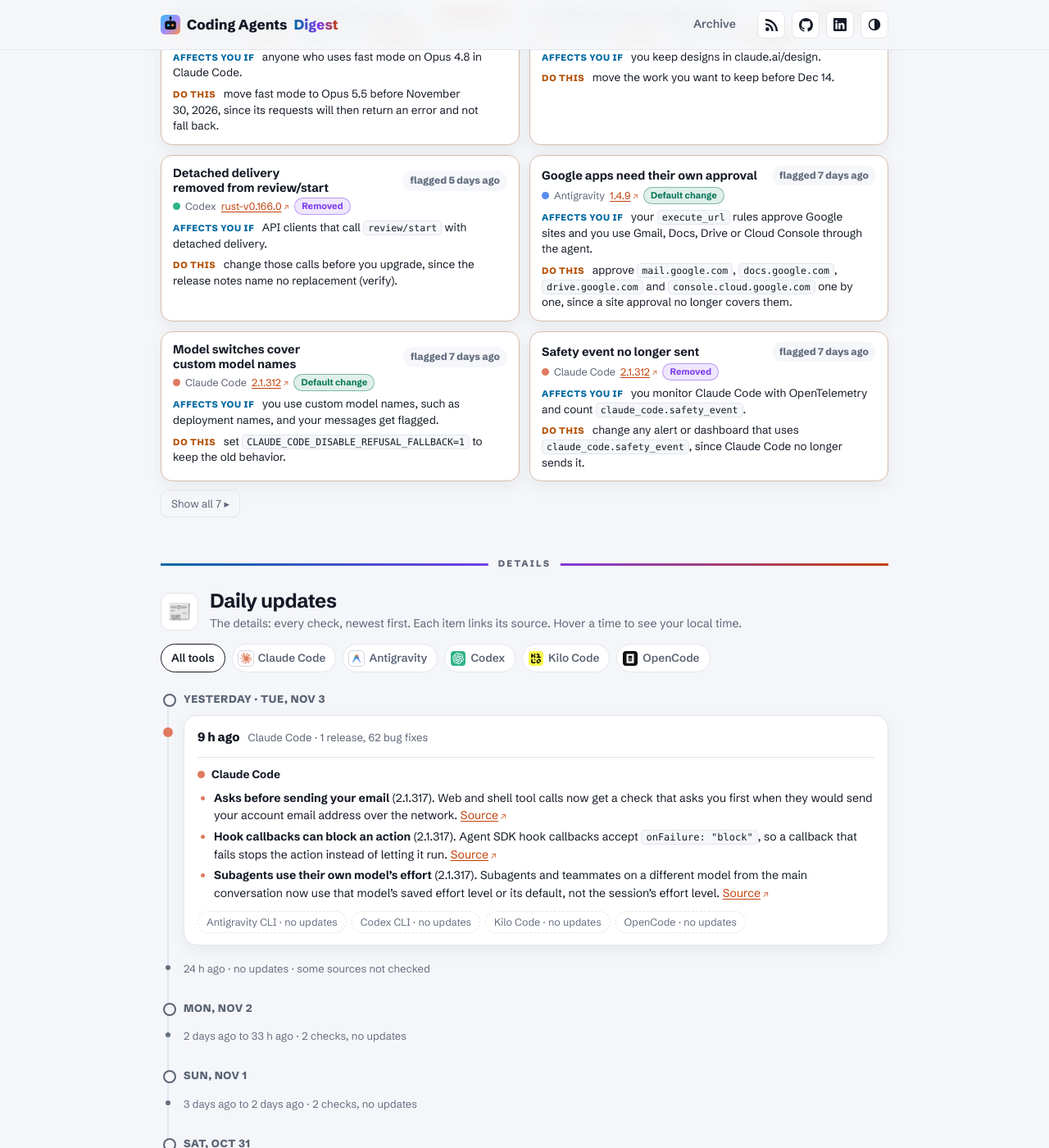
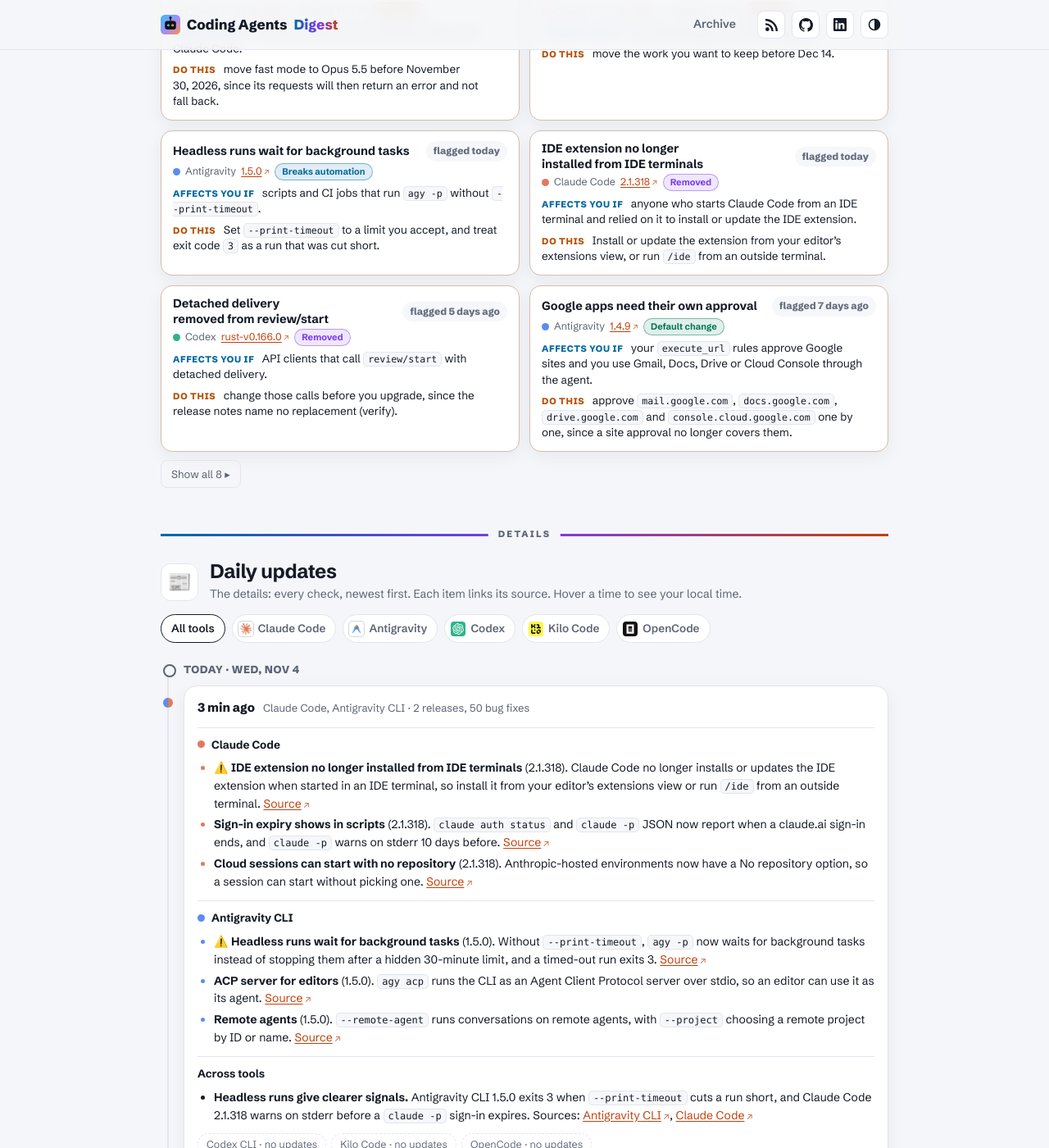
Before and after one commit to IbrahimSobh/coding-agents-digest, a Jekyll site: the page built from docs/index.html, in a window 1280 px wide and 1400 px high, scrolled down 2626 px. Shown: the whole window at 82% size. Built offline with Jekyll 4.4.1, drawn with Linux system fonts in a browser that asks for light colours; some of the changed text lies outside the part shown.

Commit message:
Check 2026-11-04 08:41: Claude Code, Antigravity CLI
Co-Authored-By: Claude Haiku 5.5 <noreply@anthropic.com>
Claude-Session: https://claude.ai/code/session_01FsAJh9vNJepT9w1461Z2wQ

```diff
--- a/docs/_data/actions.json
+++ b/docs/_data/actions.json
@@ -98,5 +98,7 @@
   "category": "removed",
   "dismissed": false
  },
-  {"id": "claude-code-2.1.316-opus-4-8-fast-mode", "tool": "claude-code", "version": "2.1.316", "url": "https://github.com/anthropics/claude-code/releases/tag/v2.1.316", "title": "Fast mode on Opus 4.8 is being removed", "affects": "anyone who uses fast mode on Opus 4.8 in Claude Code.", "do": "move fast mode to Opus 5.5 before November 30, 2026, since its requests will then return an error and not fall back.", "deadline": "2026-11-30", "flagged": "2026-10-31", "category": "deadline", "dismissed": false}
+  {"id": "claude-code-2.1.316-opus-4-8-fast-mode", "tool": "claude-code", "version": "2.1.316", "url": "https://github.com/anthropics/claude-code/releases/tag/v2.1.316", "title": "Fast mode on Opus 4.8 is being removed", "affects": "anyone who uses fast mode on Opus 4.8 in Claude Code.", "do": "move fast mode to Opus 5.5 before November 30, 2026, since its requests will then return an error and not fall back.", "deadline": "2026-11-30", "flagged": "2026-10-31", "category": "deadline", "dismissed": false},
+ {"id": "claude-code-2.1.318-ide-extension-install", "tool": "claude-code", "version": "2.1.318", "url": "https://github.com/anthropics/claude-code/releases/tag/v2.1.318", "title": "IDE extension no longer installed from IDE terminals", "affects": "anyone who starts Claude Code from an IDE terminal and relied on it to install or update the IDE extension.", "do": "Install or update the extension from your editor's extensions view, or run `/ide` from an outside terminal.", "deadline": null, "flagged": "2026-11-04", "category": "removed", "dismissed": false},
+ {"id": "antigravity-cli-1.5.0-headless-print-timeout", "tool": "antigravity-cli", "version": "1.5.0", "url": "https://github.com/google-antigravity/antigravity-cli/releases/tag/1.5.0", "title": "Headless runs wait for background tasks", "affects": "scripts and CI jobs that run `agy -p` without `--print-timeout`.", "do": "Set `--print-timeout` to a limit you accept, and treat exit code `3` as a run that was cut short.", "deadline": null, "flagged": "2026-11-04", "category": "breaks-automation", "dismissed": false}
 ]
--- a/docs/_data/brief.json
+++ b/docs/_data/brief.json
@@ -1,27 +1,27 @@
 {
- "updated": "2026-11-03T23:42+02:00",
- "updated_label": "Nov 3, 23:42",
- "window": "Oct 27 to Nov 3, 2026",
- "headline": "Claude Code 2.1.316 ends Opus 4.8 fast mode on November 30, and Codex drops detached review/start.",
+ "updated": "2026-11-04T08:41+02:00",
+ "updated_label": "Nov 4, 08:41",
+ "window": "Oct 28 to Nov 4, 2026",
+ "headline": "Antigravity CLI 1.5.0 adds an ACP editor server and changes headless exit codes; Opus 4.8 fast mode ends Nov 30.",
  "themes": [
   {
    "tag": "Headless",
    "title": "Scripts get clearer failure signals",
-   "facts": "Claude Code 2.1.314 makes `claude -p` print the error and exit 1 when startup fails ([2.1.314](https://github.com/anthropics/claude-code/releases/tag/v2.1.314)), and Antigravity CLI 1.4.11 adds `finished_reason` to JSON and stream-json output so a cut-off answer shows ([1.4.11](https://github.com/google-antigravity/antigravity-cli/releases/tag/1.4.11)).",
+   "facts": "Claude Code 2.1.314 makes `claude -p` print the error and exit 1 when startup fails ([2.1.314](https://github.com/anthropics/claude-code/releases/tag/v2.1.314)). Antigravity CLI 1.5.0 exits with code `3` when `--print-timeout` cuts a run short ([1.5.0](https://github.com/google-antigravity/antigravity-cli/releases/tag/1.5.0)).",
    "so_what": "scripts that trust exit code 0 or the raw output should check these signals now."
-  },
-  {
-   "tag": "Defaults",
-   "title": "Defaults keep moving",
-   "facts": "Codex turns memory v2 on for new profiles ([rust-v0.165.0](https://github.com/openai/codex/releases/tag/rust-v0.165.0)) and cuts the default thread unload delay to one minute ([rust-v0.166.0](https://github.com/openai/codex/releases/tag/rust-v0.166.0)). Claude Code widens automatic model switches to custom model names ([2.1.312](https://github.com/anthropics/claude-code/releases/tag/v2.1.312)).",
-   "so_what": "a setting that gave you one result last week may give another now, so check the new defaults before you rely on them."
   },
   {
    "tag": "Deadline",
    "title": "Opus 4.8 fast mode ends Nov 30",
    "facts": "Claude Code 2.1.316 deprecates fast mode for Opus 4.8 and removes it on November 30, 2026 ([2.1.316](https://github.com/anthropics/claude-code/releases/tag/v2.1.316)). After that, fast-mode requests on Opus 4.8 return an error.",
    "so_what": "move fast mode to Opus 5.5 before the removal date, or those requests will fail."
+  },
+  {
+   "tag": "Defaults",
+   "title": "Subagent and thread defaults moved",
+   "facts": "Claude Code 2.1.317 makes subagents on a different model use that model's effort level, not the session's ([2.1.317](https://github.com/anthropics/claude-code/releases/tag/v2.1.317)). Codex cuts the default thread unload delay to one minute ([rust-v0.166.0](https://github.com/openai/codex/releases/tag/rust-v0.166.0)).",
+   "so_what": "a subagent or Codex thread may now run with different effort or timing than last week, so re-check any pinned setting."
   }
  ],
- "watch_next": "Check any Codex API client that calls `review/start` with detached delivery before you upgrade past rust-v0.166.0, and move Opus 4.8 fast mode off before November 30."
+ "watch_next": "Test `agy -p` jobs against 1.5.0 before you upgrade, since a timed-out run now exits 3, and move Opus 4.8 fast mode off before November 30."
 }
--- a/docs/_data/headlines.json
+++ b/docs/_data/headlines.json
@@ -38,5 +38,6 @@
  {"updated": "2026-11-02T08:42+02:00", "window": "Oct 26 to Nov 2, 2026", "headline": "Claude Code 2.1.316 ends Opus 4.8 fast mode on November 30, and Codex drops detached review/start."},
  {"updated": "2026-11-02T23:41+02:00", "window": "Oct 26 to Nov 2, 2026", "headline": "Claude Code 2.1.316 ends Opus 4.8 fast mode on November 30, and Codex drops detached review/start."},
  {"updated": "2026-11-03T08:41+02:00", "window": "Oct 27 to Nov 3, 2026", "headline": "Claude Code 2.1.316 ends Opus 4.8 fast mode on November 30, and Codex drops detached review/start."},
- {"updated": "2026-11-03T23:42+02:00", "window": "Oct 27 to Nov 3, 2026", "headline": "Claude Code 2.1.316 ends Opus 4.8 fast mode on November 30, and Codex drops detached review/start."}
+ {"updated": "2026-11-03T23:42+02:00", "window": "Oct 27 to Nov 3, 2026", "headline": "Claude Code 2.1.316 ends Opus 4.8 fast mode on November 30, and Codex drops detached review/start."},
+ {"updated": "2026-11-04T08:41+02:00", "window": "Oct 28 to Nov 4, 2026", "headline": "Antigravity CLI 1.5.0 adds an ACP editor server and changes headless exit codes; Opus 4.8 fast mode ends Nov 30."}
 ]
--- a/docs/_data/releases.json
+++ b/docs/_data/releases.json
@@ -270,5 +270,7 @@
  {"tool": "codex", "tag": "rust-v0.166.0", "date": "2026-10-29"},
  {"tool": "antigravity-cli", "tag": "1.4.12", "date": "2026-10-30"},
  {"tool": "claude-code", "tag": "v2.1.316", "date": "2026-10-31"},
- {"tool": "claude-code", "tag": "v2.1.317", "date": "2026-11-03"}
+ {"tool": "claude-code", "tag": "v2.1.317", "date": "2026-11-03"},
+ {"tool": "claude-code", "tag": "v2.1.318", "date": "2026-11-04"},
+ {"tool": "antigravity-cli", "tag": "1.5.0", "date": "2026-11-04"}
 ]
--- /dev/null
+++ b/docs/digests/2026-11-04-0841.md
@@ -0,0 +1,33 @@
+---
+layout: digest
+title: "Check: Nov 4, 2026, 08:41"
+date: 2026-11-04 08:41:00 +0200
+run: "Nov 4, 2026, 08:41 (Cairo)"
+since: "Nov 3, 2026, 23:42"
+quiet: false
+summary: "Antigravity CLI 1.5.0 adds an ACP editor server and changes headless runs; Claude Code 2.1.318 warns before a sign-in expires."
+---
+
+Claude Code, Antigravity CLI · 2 releases, 50 bug fixes
+
+### Claude Code
+- ⚠️ **IDE extension no longer installed from IDE terminals** (2.1.318). Claude Code no longer installs or updates the IDE extension when started in an IDE terminal, so install it from your editor's extensions view or run `/ide` from an outside terminal. [Source](https://github.com/anthropics/claude-code/releases/tag/v2.1.318)
+- **Sign-in expiry shows in scripts** (2.1.318). `claude auth status` and `claude -p` JSON now report when a claude.ai sign-in ends, and `claude -p` warns on stderr 10 days before. [Source](https://github.com/anthropics/claude-code/releases/tag/v2.1.318)
+- **Cloud sessions can start with no repository** (2.1.318). Anthropic-hosted environments now have a No repository option, so a session can start without picking one. [Source](https://github.com/anthropics/claude-code/releases/tag/v2.1.318)
+
+### Antigravity CLI
+- ⚠️ **Headless runs wait for background tasks** (1.5.0). Without `--print-timeout`, `agy -p` now waits for background tasks instead of stopping them after a hidden 30-minute limit, and a timed-out run exits 3. [Source](https://github.com/google-antigravity/antigravity-cli/releases/tag/1.5.0)
+- **ACP server for editors** (1.5.0). `agy acp` runs the CLI as an Agent Client Protocol server over stdio, so an editor can use it as its agent. [Source](https://github.com/google-antigravity/antigravity-cli/releases/tag/1.5.0)
+- **Remote agents** (1.5.0). `--remote-agent` runs conversations on remote agents, with `--project` choosing a remote project by ID or name. [Source](https://github.com/google-antigravity/antigravity-cli/releases/tag/1.5.0)
+
+### Codex CLI
+- No updates since Nov 3, 2026, 23:42.
+
+### Kilo Code
+- No updates since Nov 3, 2026, 23:42.
+
+### OpenCode
+- No updates since Nov 3, 2026, 23:42.
+
+### Across tools
+- **Headless runs give clearer signals.** Antigravity CLI 1.5.0 exits 3 when `--print-timeout` cuts a run short, and Claude Code 2.1.318 warns on stderr before a `claude -p` sign-in expires. Sources: [Antigravity CLI](https://github.com/google-antigravity/antigravity-cli/releases/tag/1.5.0), [Claude Code](https://github.com/anthropics/claude-code/releases/tag/v2.1.318)
```
Also changed, not shown: task/state.json (+6 -6 lines).
